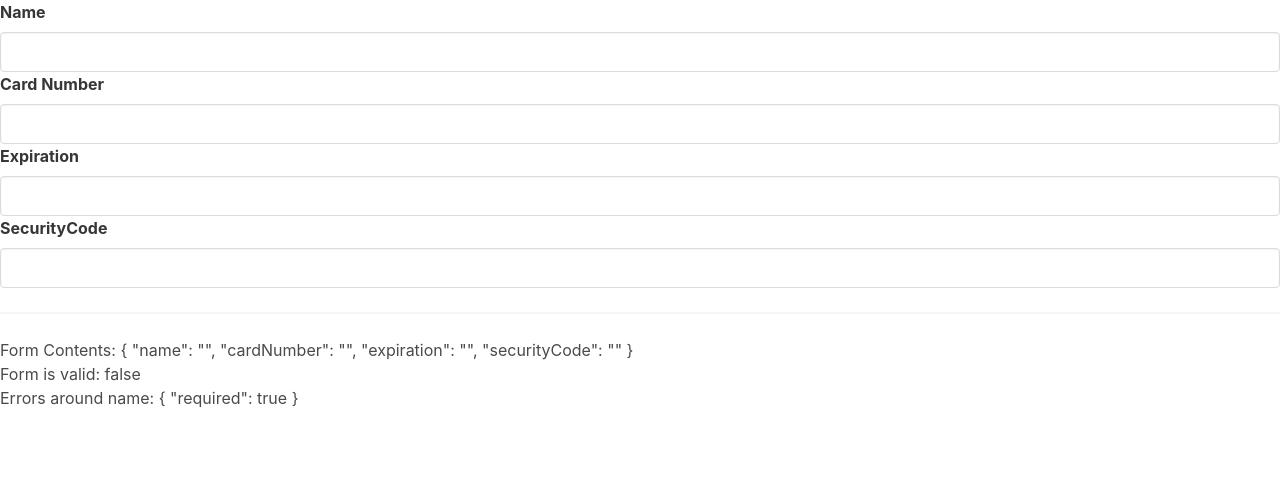
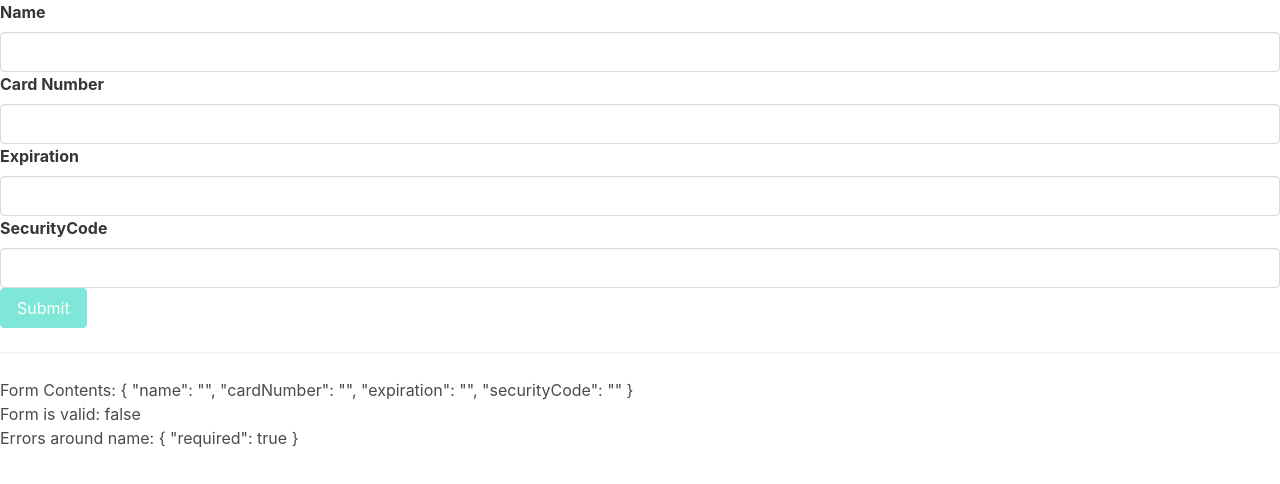
Before and after one commit to andres-cruz/creditcard-form, an Angular app: page / in a window 1280 px wide. Shown: the top 484 px of the page. Built offline with nearby package versions, Linux system fonts and the light colour scheme.

Commit message:
Handling form submission

```diff
--- a/src/app/cardform/cardform.component.html
+++ b/src/app/cardform/cardform.component.html
@@ -1,4 +1,4 @@
-<form [formGroup]="cardForm">
+<form [formGroup]="cardForm" (ngSubmit)="onSubmit()">
   <app-input label="Name" [control]="cardForm.get('name')"></app-input>
   <app-input
     label="Card Number"
@@ -12,6 +12,9 @@
     label="SecurityCode"
     [control]="cardForm.get('securityCode')"
   ></app-input>
+  <button class="button is-primary" type="submit" [disabled]="cardForm.invalid">
+    Submit
+  </button>
 </form>
 <hr />
 <div>Form Contents: {{ cardForm.value | json }}</div>
--- a/src/app/cardform/cardform.component.ts
+++ b/src/app/cardform/cardform.component.ts
@@ -19,4 +19,8 @@
   }
 
   ngOnInit() {}
+
+  onSubmit() {
+    console.log('form was submitted!');
+  }
 }
```
